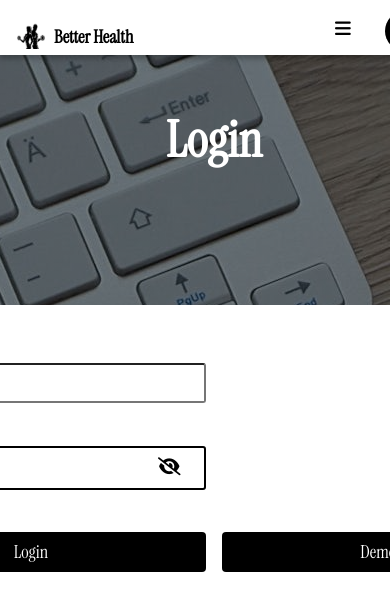
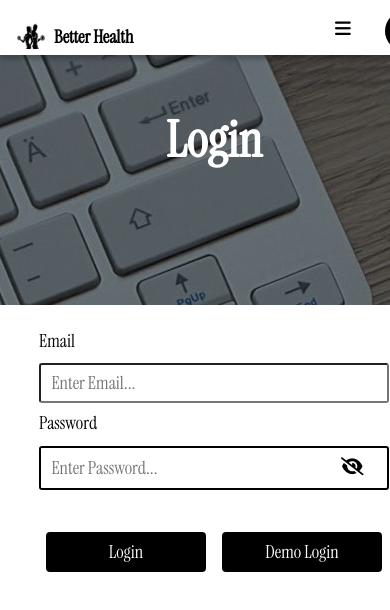
Before and after one commit to KiokoEric/Better_Health, a React (Create React App) app in the folder Client/better_health/: page / in a window 390 px wide. Shown: the top 610 px of the page. Built offline with nearby package versions, Linux system fonts and the light colour scheme.

Commit message:
Client Side Changes

```diff
--- a/Client/better_health/src/Pages/User/Login/Login.css
+++ b/Client/better_health/src/Pages/User/Login/Login.css
@@ -155,7 +155,7 @@
         margin-top: 1.5rem;
         padding: 0.5rem;
         text-align: center;
-        width: 350px;
+        width: 160px;
     }
 }
 
```
